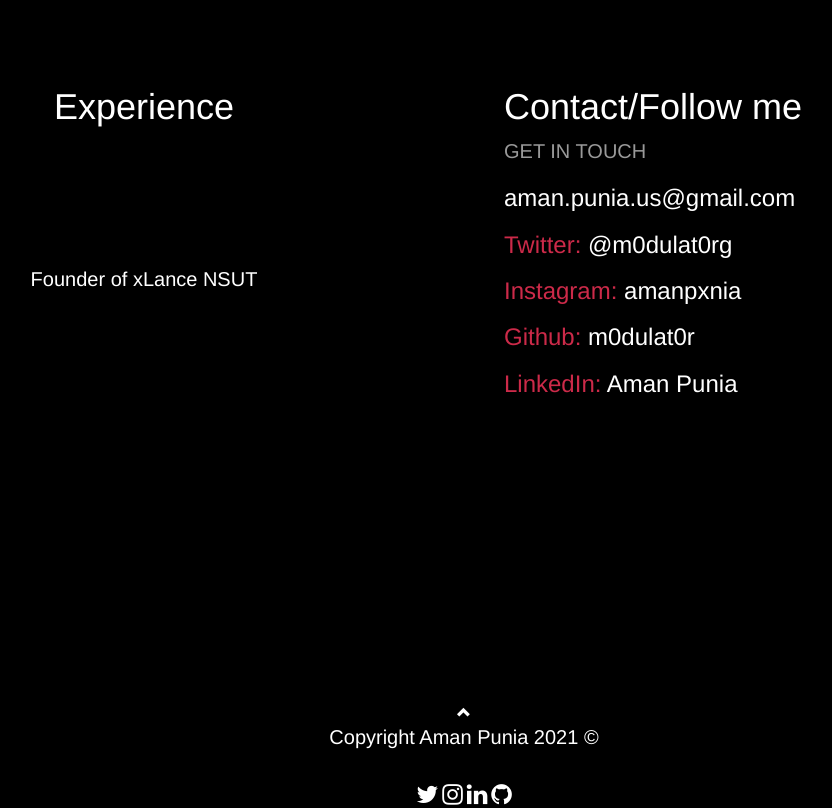
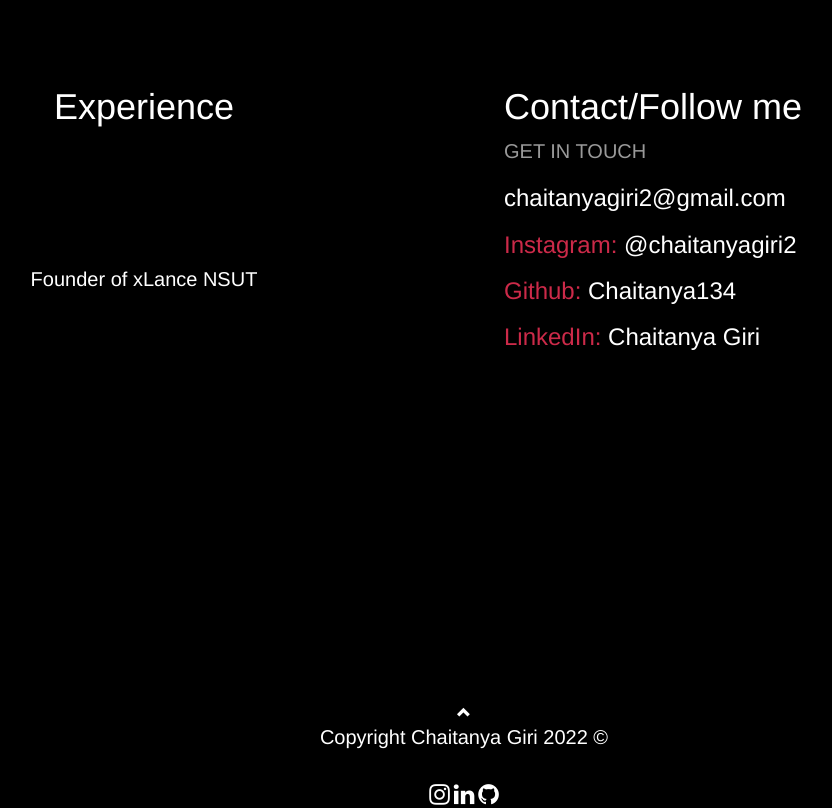
Before and after one commit to sudochaitanya/sudochaitanya.github.io, a plain HTML site: page index.html in a window 1280 px wide. Shown: the part 697-1505 px from the top of the page, without its empty margins (176-1008 px from the left). Drawn offline with nearby package versions, Linux system fonts and the light colour scheme.

Commit message:
Update index.html

```diff
--- a/index.html
+++ b/index.html
@@ -1,7 +1,7 @@
 <!DOCTYPE html>
 <html>
     <head>
-<title>Aman Punia</title>
+<title>Chaitanya Giri</title>
 <meta charset="UTF-8">
 <meta name="viewport" content="width=device-width, initial-scale=1">
 <link rel="stylesheet" href="https://www.w3schools.com/w3css/4/w3.css">
@@ -106,7 +106,7 @@
 <div class="w3-row" id="myPage">
   <div class="w3-half w3 w3-container w3-center" style="height:700px" id="colorme">
     <div class="w3-padding-64">
-      <h1 style="color: #8508fa">Aman Punia</h1>
+      <h1 style="color: #8508fa">Chaitanya Giri</h1>
     </div>
     <div class="w3-padding-64" id="boxcolor">
       <a href="#" class="w3-button w3-black w3-block w3-hover-white w3-padding-16" id="fontinc">Home</a>
@@ -144,11 +144,10 @@
     <div class="w3-padding-64 w3-padding-large">
       <h1>Contact/Follow me</h1>
       <p class="w3-opacity">GET IN TOUCH</p>
-        <h3 style="color: #801336"><a href="mailto:aman.punia.us@gmail.com">aman.punia.us@gmail.com</a><h3>
-            <h3 style="color: #CC2A49">Twitter: <a href="https://www.twitter.com/m0dulat0rg"> @m0dulat0rg </a></h3>
-            <h3 style="color: #CC2A49">Instagram: <a href="https://www.instagram.com/amanpxnia">amanpxnia</a></h3>
-            <h3 style="color: #CC2A49">Github: <a href="https://www.github.com/m0dulat0r">m0dulat0r</a></h3>
-            <h3 style="color: #CC2A49">LinkedIn: <a href="https://www.linkedin.com/in/amanpunia/">Aman Punia</a></h3>
+        <h3 style="color: #801336"><a href="mailto:chaitanyagiri2@gmail.com">chaitanyagiri2@gmail.com</a><h3>
+            <h3 style="color: #CC2A49">Instagram: <a href="https://www.instagram.com/chaitanyagiri2">@chaitanyagiri2</a></h3>
+            <h3 style="color: #CC2A49">Github: <a href="https://www.github.com/Chaitanya134">Chaitanya134</a></h3>
+            <h3 style="color: #CC2A49">LinkedIn: <a href="https://www.linkedin.com/in/chaitanya-giri/">Chaitanya Giri</a></h3>
     </div>
   </div>
 </div>
@@ -158,11 +157,10 @@
   <a href="#myPage" title="To Top">
     <span class="glyphicon glyphicon-chevron-up"></span>
   </a>
-    <p>Copyright Aman Punia 2021 &copy;</p><br />
-    <a href="https://www.twitter.com/m0dulat0rg" style="font-size:24px" class="fa" target="_blank">&#xf099;</a>
-    <a href="https://www.instagram.com/amanpxnia" style="font-size:24px" class="fa" target="_blank">&#xf16d;</a>
-    <a href="https://www.linkedin.com/in/amanpunia/" style="font-size:24px" class="fa" target="_blank">&#xf0e1;</a>
-    <a href="https://www.github.com/m0dulat0r" style="font-size:24px" class="fa" target="_blank">&#xf09b;</a>
+    <p>Copyright Chaitanya Giri 2022 &copy;</p><br />
+    <a href="https://www.instagram.com/chaitanyagiri2" style="font-size:24px" class="fa" target="_blank">&#xf16d;</a>
+    <a href="https://www.linkedin.com/in/chaitanya-giri/" style="font-size:24px" class="fa" target="_blank">&#xf0e1;</a>
+    <a href="https://www.github.com/Chaitanya134" style="font-size:24px" class="fa" target="_blank">&#xf09b;</a>
 </footer>
 
 </body>
```
